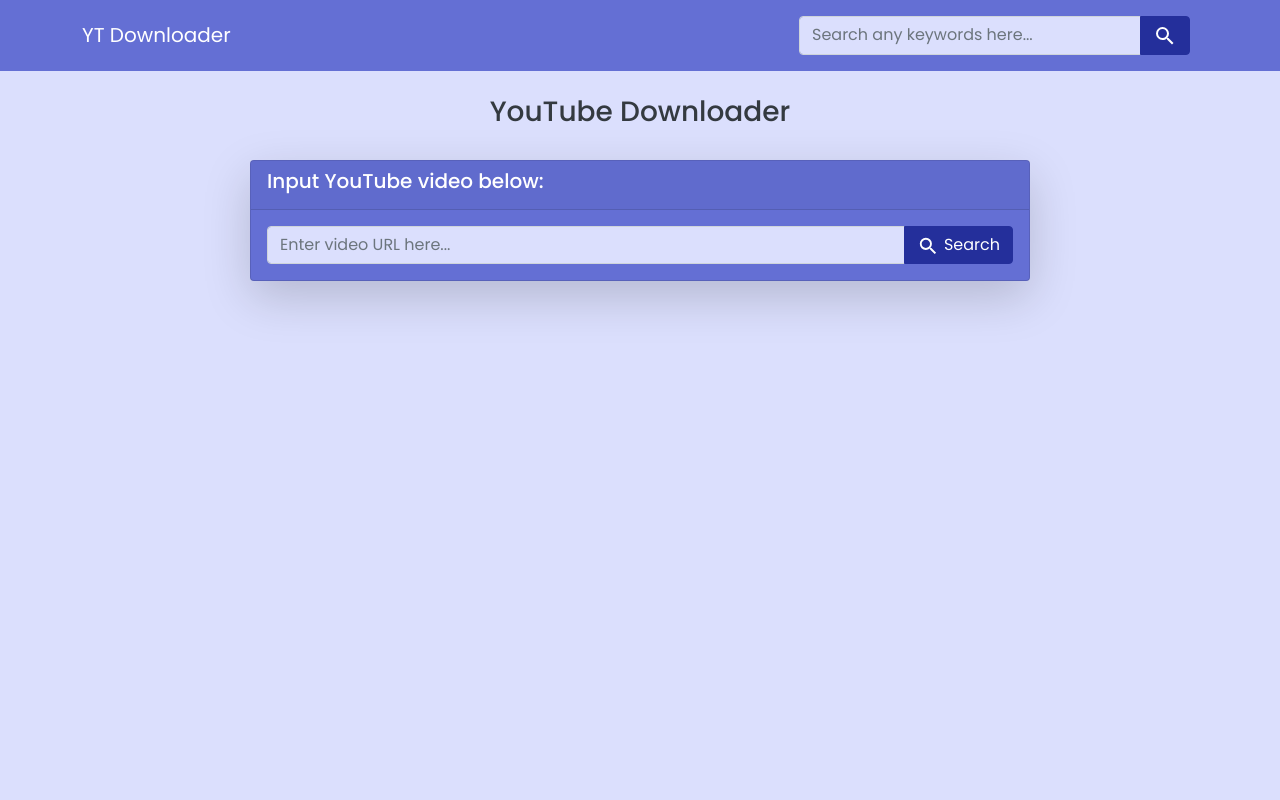
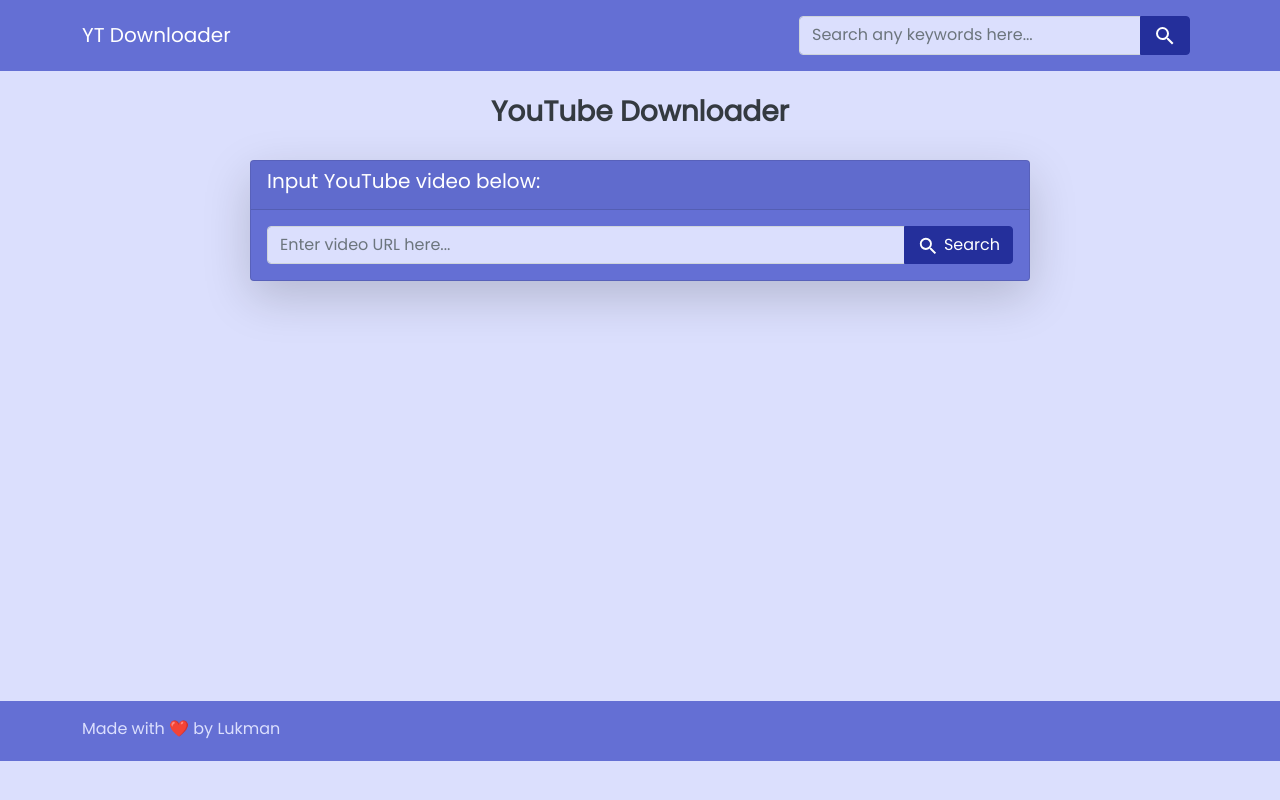
Before and after one commit to Lukman350/yt-downloader, a Next.js app: page / in a window 1280 px wide. Built offline with nearby package versions, Linux system fonts and the light colour scheme.

Commit message:
updates
- add footer
- add thumbnail image to search page
- bug fixed

```diff
--- a/src/components/Layout/index.tsx
+++ b/src/components/Layout/index.tsx
@@ -18,11 +18,35 @@
 
       <MainNav />
 
-      <main>
+      <main className="mb-5" style={{ minHeight: "72.8vh" }}>
         <Container fluid="sm">
-          <div style={{ maxWidth: "780px", margin: "0 auto" }}>{children}</div>
+          <section style={{ maxWidth: "780px", margin: "0 auto" }}>
+            {children}
+          </section>
         </Container>
       </main>
+
+      <footer className="position-relative left-0 right-0 bottom-0 bg-secondary text-light w-100">
+        <Container fluid="sm">
+          <section className="pt-3 pb-1">
+            <p>
+              Made with{" "}
+              <span role="img" aria-label="heart">
+                ❤️
+              </span>{" "}
+              by{" "}
+              <a
+                href="https://instagram.com/lukmaan.24"
+                className="link-light text-decoration-none"
+                target="_blank"
+                rel="noreferrer"
+              >
+                Lukman
+              </a>
+            </p>
+          </section>
+        </Container>
+      </footer>
     </>
   );
 }
--- a/src/components/Loading/index.tsx
+++ b/src/components/Loading/index.tsx
@@ -3,7 +3,7 @@
 import Skeleton from "react-loading-skeleton";
 import "react-loading-skeleton/dist/skeleton.css";
 
-function Loading() {
+export default function Loading() {
   return (
     <Layout title="YT Downloader - Search">
       <h3 className="h3 text-center p-4">YouTube Downloader - Search</h3>
@@ -24,5 +24,3 @@
     </Layout>
   );
 }
-
-export default Loading;
--- a/src/components/Navbar/index.tsx
+++ b/src/components/Navbar/index.tsx
@@ -43,7 +43,9 @@
                   onChange={(e) => setQuery(e.target.value)}
                 />
                 <Button variant="primary" type="submit">
-                  <MdSearch fontSize={"1.5em"} />
+                  <span aria-label="Search here">
+                    <MdSearch fontSize={"1.5em"} />
+                  </span>
                 </Button>
               </InputGroup>
             </Form>
--- a/src/components/Swal/index.tsx
+++ b/src/components/Swal/index.tsx
@@ -25,10 +25,10 @@
 
 const customSwal = mySwal.mixin({
   customClass: {
-    confirmButton: "btn btn-primary",
-    cancelButton: "btn btn-info",
+    confirmButton: "btn btn-primary ml-2",
+    cancelButton: "btn btn-info mr-2",
   },
-  buttonsStyling: false,
+  buttonsStyling: true,
 });
 
 const swal: swalProps = {
--- a/src/lib/Youtube/index.ts
+++ b/src/lib/Youtube/index.ts
@@ -6,8 +6,8 @@
 
 ffmpeg.setFfmpegPath(ffmpegPath.path);
 
-// const PUBLIC_DIR = `${process.cwd()}/public`;
-const PUBLIC_DIR = ".";
+const PUBLIC_DIR = `${process.cwd()}/public`;
+// const PUBLIC_DIR = ".";
 
 export const getVideoDetails = async (url: string): Promise<VideoDetails> => {
   return await new Promise(async (resolve) => {
--- a/src/pages/_document.tsx
+++ b/src/pages/_document.tsx
@@ -2,7 +2,7 @@
 
 export default function Document() {
   return (
-    <Html>
+    <Html lang="en">
       <Head>
         <link rel="icon" href="/favicon.ico" />
         <link rel="preconnect" href="https://fonts.googleapis.com" />
@@ -12,7 +12,7 @@
           crossOrigin="anonymous"
         />
         <link
-          href="https://fonts.googleapis.com/css2?family=Poppins:wght@100;200;300;400;500;600;700;800;900&display=swap"
+          href="https://fonts.googleapis.com/css2?family=Poppins&display=swap"
           rel="stylesheet"
         />
       </Head>
--- a/src/pages/api/v1/search.ts
+++ b/src/pages/api/v1/search.ts
@@ -8,9 +8,10 @@
 ) {
   switch (req.method) {
     case "GET": {
-      const { q, limit } = req.query as {
+      const { q, limit, page } = req.query as {
         q: string;
         limit: string;
+        page: string;
       };
 
       if (!q || !limit) {
@@ -25,6 +26,7 @@
       try {
         const results: Result = await ytsr(q, {
           limit: parseInt(limit),
+          pages: page ? parseInt(page) : 1,
           gl: "ID",
           hl: "id",
         });
--- a/src/pages/index.tsx
+++ b/src/pages/index.tsx
@@ -27,7 +27,6 @@
 }
 
 function Home() {
-  console.log(`[index.tsx log]: ${__dirname}`);
   const [url, setUrl] = useState<string>("");
   const [result, setResult] = useState<VideoDetails>();
   const [loading, setLoading] = useState<boolean>(false);
@@ -134,7 +133,7 @@
 
   return (
     <Layout title="YT Downloader">
-      <h3 className="h3 text-center p-4">YouTube Downloader</h3>
+      <h3 className="h3 text-center p-4 fw-bold">YouTube Downloader</h3>
       <Card bg="secondary" className="text-white shadow-lg">
         <Card.Header>
           <Card.Title>Input YouTube video below:</Card.Title>
```
Also changed, not shown: src/components/DisplayAllVideos/index.tsx (+39 -19 lines), src/pages/search/[q].tsx (+8 -1 lines), 2 other files (tests, documents, lock files or other folders).
